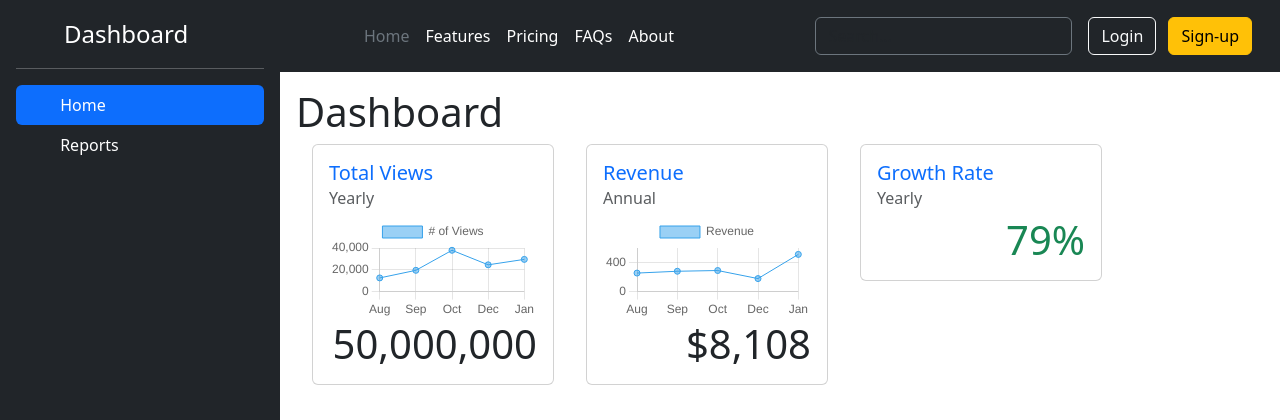
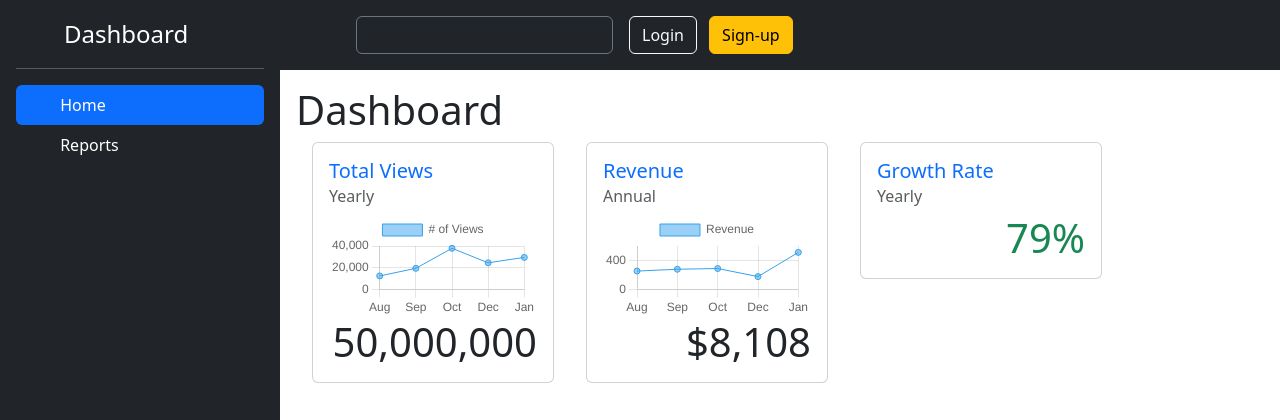
Before and after one commit to asileayuba/100-days-of-code, a Django app: page /dashboard in a window 1280 px wide. Shown: the top 420 px of the page. Run offline with Django 5.2, Linux system fonts and the light colour scheme; some libraries are stand-ins or nearby versions.

Commit message:
Day 30: Building an Analytics Dashboard

```diff
--- a/analytics/core/templates/header.html
+++ b/analytics/core/templates/header.html
@@ -17,14 +17,6 @@
             <svg class="bi me-2" width="40" height="32" role="img" aria-label="Bootstrap"><use xlink:href="#bootstrap"/></svg>
           </a>
 
-          <ul class="nav col-12 col-lg-auto me-lg-auto mb-2 justify-content-center mb-md-0">
-            <li><a href="#" class="nav-link px-2 text-secondary">Home</a></li>
-            <li><a href="#" class="nav-link px-2 text-white">Features</a></li>
-            <li><a href="#" class="nav-link px-2 text-white">Pricing</a></li>
-            <li><a href="#" class="nav-link px-2 text-white">FAQs</a></li>
-            <li><a href="#" class="nav-link px-2 text-white">About</a></li>
-          </ul>
-
           <form class="col-12 col-lg-auto mb-3 mb-lg-0 me-lg-3" role="search">
             <input type="search" class="form-control form-control-dark text-bg-dark" placeholder="Search..." aria-label="Search">
           </form>
```
